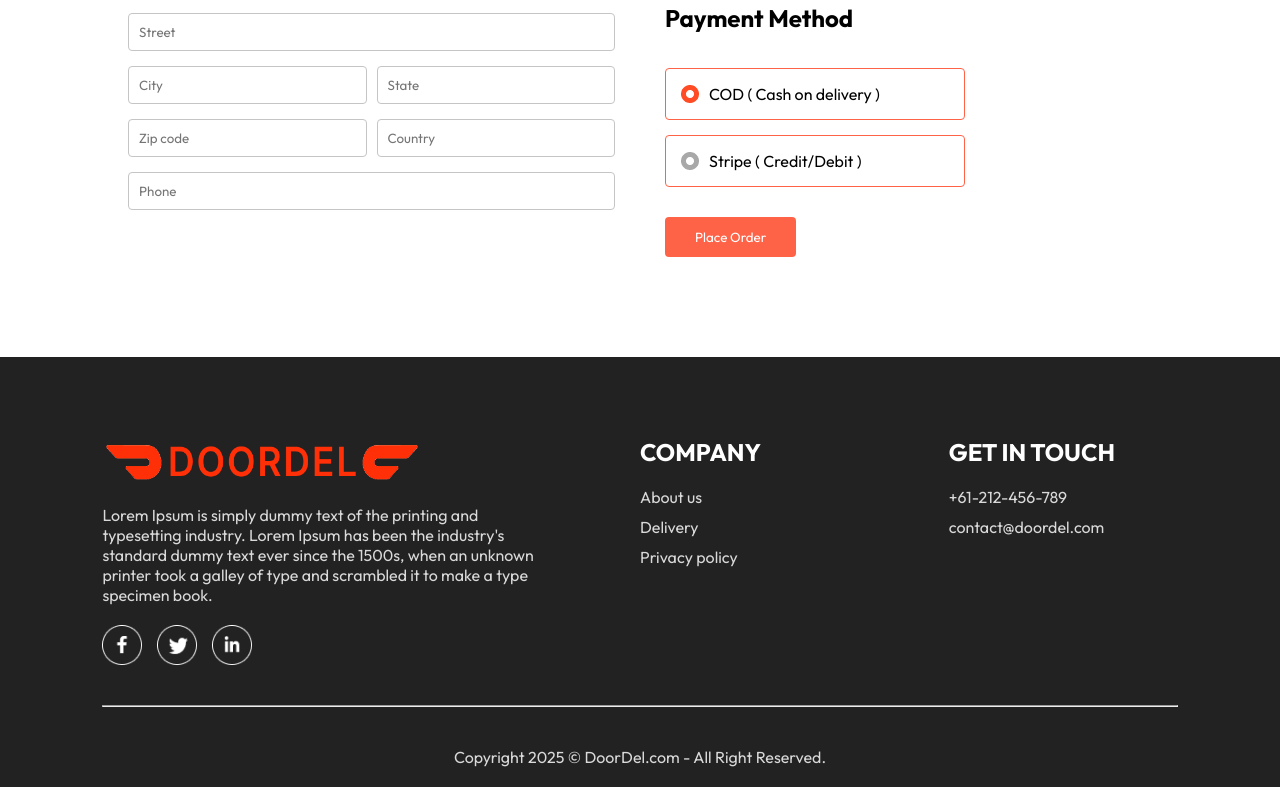
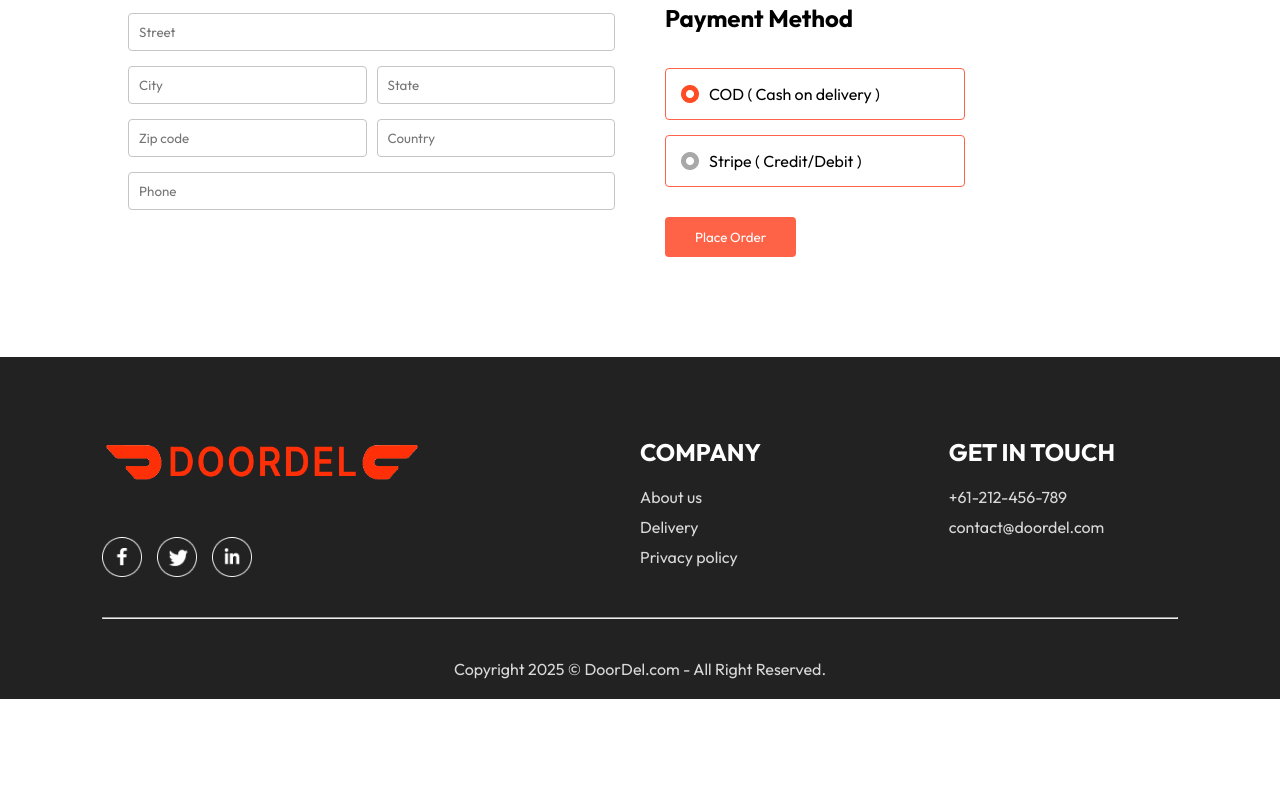
Before and after one commit to sreshtaa136/door-delivery, a React (Vite) app in the folder frontend/: page /order in a window 1280 px wide. Shown: the part 363-1150 px from the top of the page. After the commit the page ends 1062 px from the top, so only its background shows below. Built offline with nearby package versions, Linux system fonts and the light colour scheme; no server answers.

Commit message:
update footer

```diff
--- a/frontend/src/components/Footer/Footer.css
+++ b/frontend/src/components/Footer/Footer.css
@@ -20,6 +20,7 @@
 .footer-content-left .footer-logo {
   width: 20em;
   height: 3em;
+  margin-bottom: 2em;
 }
 
 .footer-content-left,
--- a/frontend/src/components/Footer/Footer.jsx
+++ b/frontend/src/components/Footer/Footer.jsx
@@ -9,12 +9,12 @@ const Footer = () => {
       <div className="footer-content">
         <div className="footer-content-left">
           <img className="footer-logo" src={assets.logo} alt="" />
-          <p>
+          {/* <p>
             Lorem Ipsum is simply dummy text of the printing and typesetting
             industry. Lorem Ipsum has been the industry's standard dummy text
             ever since the 1500s, when an unknown printer took a galley of type
             and scrambled it to make a type specimen book.
-          </p>
+          </p> */}
           <div className="footer-social-icons">
             <img src={assets.facebook_icon} alt="" />
             <img src={assets.twitter_icon} alt="" />
```
